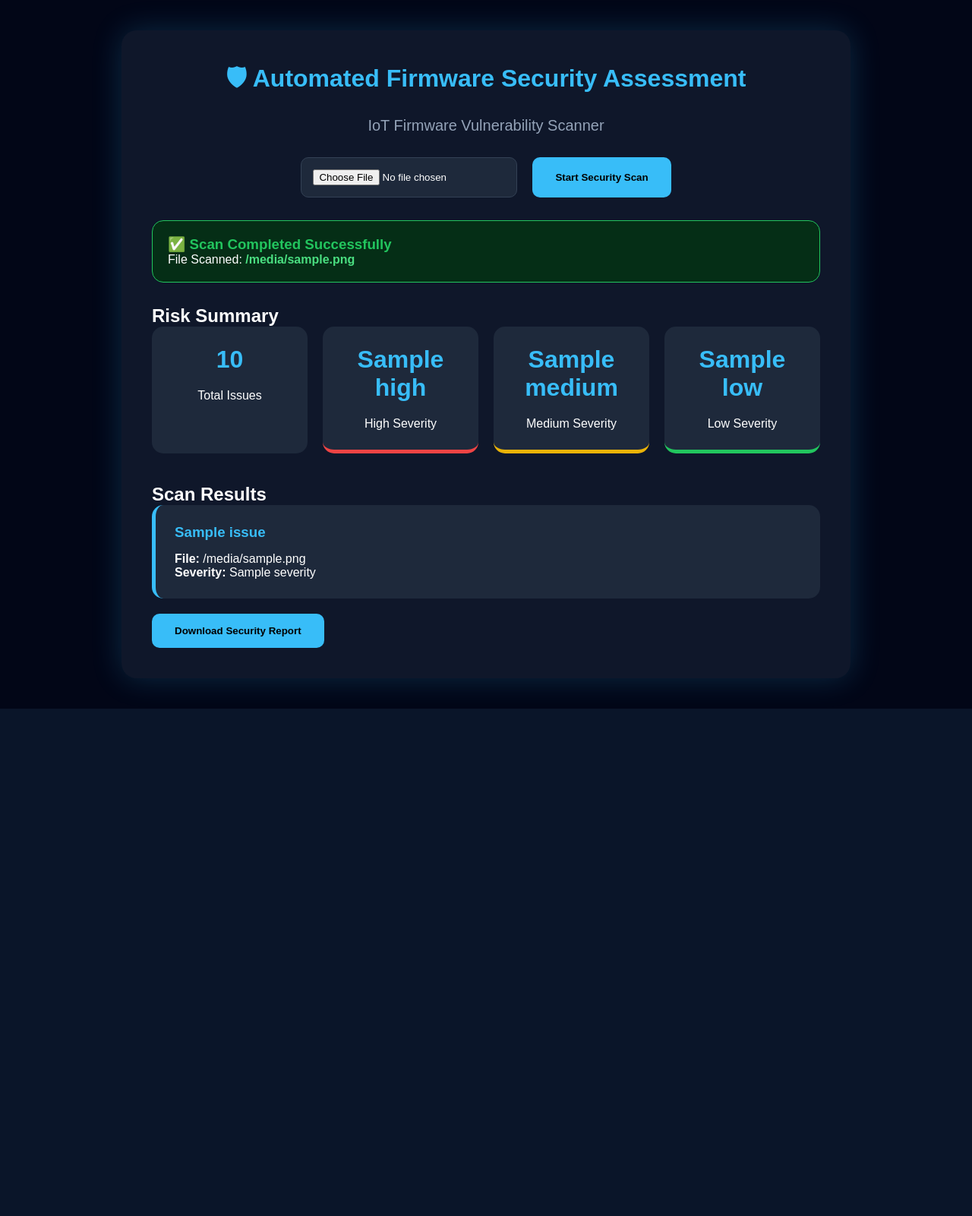
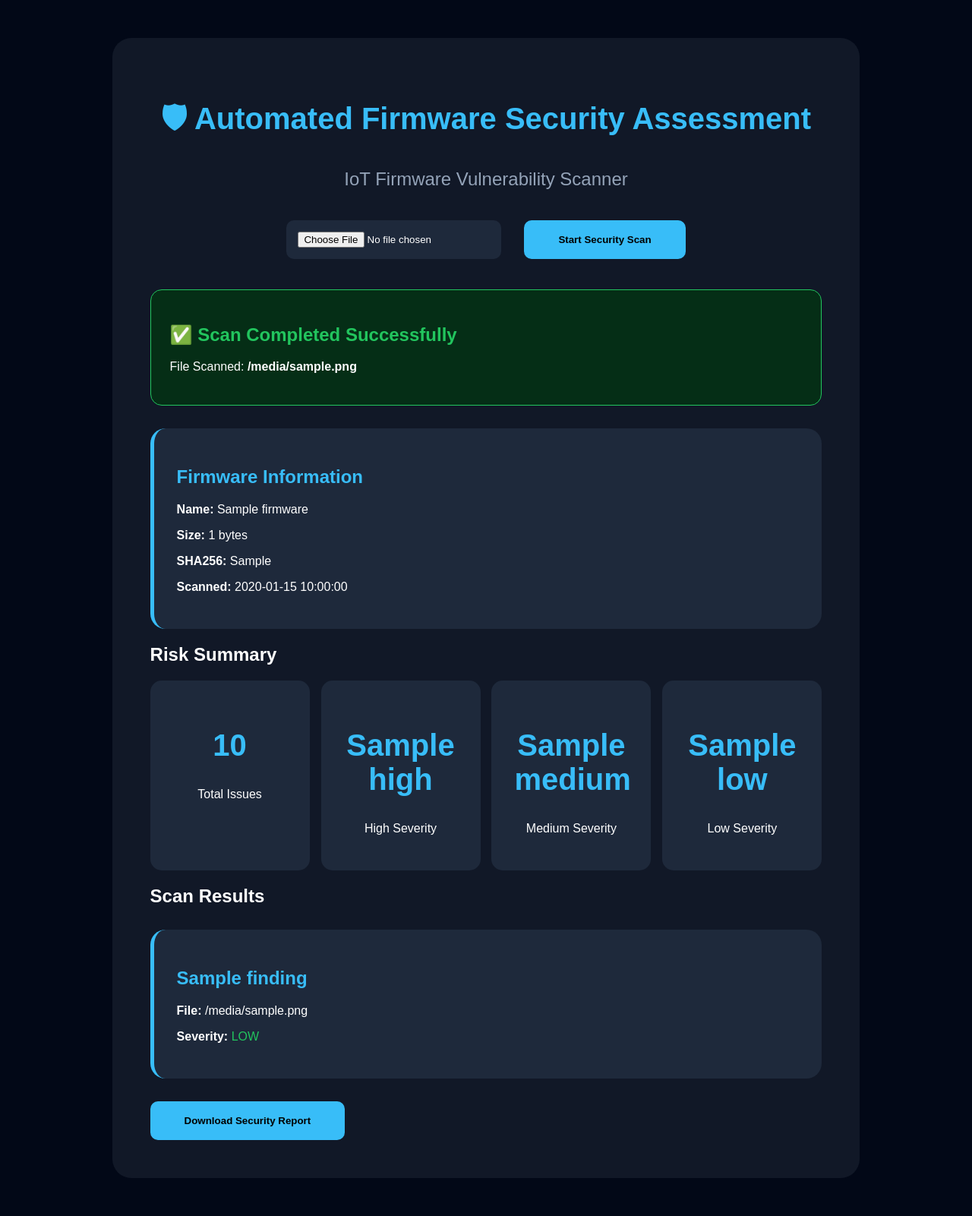
Before and after one commit to smruthinayak2006/Firmware_Security_Assessment, a Flask app: template app/templates/index.html in a window 1280 px wide. Shown: the whole page at 76% size. Before the commit the page ends 933 px from the top, so only its background shows below. Run offline with Flask 3, Linux system fonts and the light colour scheme; the template is opened without the code that fills it: most values are stand-ins (such as "Sample title", 1, 10 or a date in 2020).

Commit message:
Add firmware metadata extraction support

```diff
--- a/app/app.py
+++ b/app/app.py
@@ -12,11 +12,13 @@ sys.path.append(
 
 from scanner import scan_firmware
 
+from firmware_extractor import extract_firmware
+
 from risk_analyzer import calculate_risk_summary
 
 from report_generator import generate_report
 
-from firmware_extractor import extract_firmware
+from firmware_analyzer import analyze_firmware
 
 
 app = Flask(__name__)
@@ -67,6 +69,9 @@ def scan():
 
     uploaded_file.save(file_path)
 
+    firmware_info = analyze_firmware(
+        file_path
+    )
 
 
     extracted_path = extract_firmware(
@@ -96,7 +101,9 @@ def scan():
 
         summary=summary,
 
-        filename=uploaded_file.filename
+        filename=uploaded_file.filename,
+
+        firmware=firmware_info
 
     )
 
--- a/app/templates/index.html
+++ b/app/templates/index.html
@@ -2,23 +2,185 @@
 
 <html>
 
-
 <head>
 
+    <title>Firmware Security Scanner</title>
 
-<title>
-Firmware Security Scanner
-</title>
+    <style>
 
 
-<link
-rel="stylesheet"
-href="{{ url_for('static', filename='style.css') }}"
->
+        body {
+
+            background-color: #020817;
+            color: white;
+            font-family: Arial, Helvetica, sans-serif;
+
+        }
+
+
+        .container {
+
+            width: 70%;
+            margin: 50px auto;
+            background-color: #111827;
+            padding: 50px;
+            border-radius: 25px;
+
+        }
+
+
+        h1 {
+
+            color: #38bdf8;
+            text-align: center;
+            font-size: 40px;
+
+        }
+
+
+        .subtitle {
+
+            text-align: center;
+            color: #94a3b8;
+            font-size: 24px;
+
+        }
+
+
+        form {
+
+            display: flex;
+            justify-content: center;
+            gap: 30px;
+            margin-top: 40px;
+
+        }
+
+
+        input[type=file] {
+
+            background-color: #1e293b;
+            padding: 15px;
+            border-radius: 10px;
+
+        }
+
+
+        button {
+
+            background-color: #38bdf8;
+            border: none;
+            padding: 18px 45px;
+            border-radius: 10px;
+            font-weight: bold;
+            cursor: pointer;
+
+        }
+
+
+        .success {
+
+            margin-top: 40px;
+            padding: 25px;
+            border-radius: 15px;
+            border: 1px solid #22c55e;
+            background-color: #052e16;
+
+        }
+
+
+        .success h2 {
+
+            color: #22c55e;
+
+        }
+
+
+        .cards {
+
+            display: flex;
+            justify-content: space-between;
+
+        }
+
+
+        .card {
+
+            background-color: #1e293b;
+            width: 150px;
+            text-align: center;
+            padding: 30px;
+            border-radius: 15px;
+
+        }
+
+
+        .card h2 {
+
+            color: #38bdf8;
+            font-size: 40px;
+
+        }
+
+
+        .result-card {
+
+            background-color: #1e293b;
+            margin-top: 30px;
+            padding: 30px;
+            border-radius: 20px;
+            border-left: 5px solid #38bdf8;
+
+        }
+
+
+        .result-card h2 {
+
+            color: #38bdf8;
+
+        }
+
+
+        .high {
+
+            color: #ef4444;
+
+        }
+
+
+        .medium {
+
+            color: #eab308;
+
+        }
+
+
+        .low {
+
+            color: #22c55e;
+
+        }
+
+
+        .hash {
+
+            word-break: break-all;
+
+        }
+
+
+        .download {
+
+            margin-top: 30px;
+
+        }
+
+
+
+    </style>
 
 
 </head>
-
 
 
 
@@ -28,9 +190,7 @@ href="{{ url_for('static', filename='style.css') }}"
 <div class="container">
 
 
-<h1>
-🛡 Automated Firmware Security Assessment
-</h1>
+<h1>🛡 Automated Firmware Security Assessment</h1>
 
 
 <p class="subtitle">
@@ -41,20 +201,10 @@ IoT Firmware Vulnerability Scanner
 
 
 
+<form action="/scan" method="POST" enctype="multipart/form-data">
 
 
-<form
-action="/scan"
-method="POST"
-enctype="multipart/form-data"
->
-
-
-<input
-type="file"
-name="firmware"
-required
->
+<input type="file" name="firmware">
 
 
 <button type="submit">
@@ -70,30 +220,250 @@ Start Security Scan
 
 
 
-
 {% if filename %}
 
 
 <div class="success">
 
 
-<h3>
-✅ Scan Completed Successfully
-</h3>
+<h2>✅ Scan Completed Successfully</h2>
 
 
 <p>
 
 File Scanned:
 
-<span>
+<b>{{ filename }}</b>
 
-{{ filename }}
+</p>
+
+
+</div>
+
+
+{% endif %}
+
+
+
+
+
+{% if firmware %}
+
+
+<div class="result-card">
+
+
+<h2>Firmware Information</h2>
+
+
+<p>
+
+<b>Name:</b>
+
+{{ firmware.name }}
+
+</p>
+
+
+<p>
+
+<b>Size:</b>
+
+{{ firmware.size }} bytes
+
+</p>
+
+
+
+<p class="hash">
+
+<b>SHA256:</b>
+
+{{ firmware.sha256 }}
+
+</p>
+
+
+
+<p>
+
+<b>Scanned:</b>
+
+{{ firmware.scan_time }}
+
+</p>
+
+
+</div>
+
+
+{% endif %}
+
+
+
+
+
+
+{% if summary %}
+
+
+<h2>
+
+Risk Summary
+
+</h2>
+
+
+<div class="cards">
+
+
+<div class="card">
+
+<h2>{{ summary.total }}</h2>
+
+<p>Total Issues</p>
+
+</div>
+
+
+
+<div class="card">
+
+<h2>{{ summary.HIGH }}</h2>
+
+<p>High Severity</p>
+
+</div>
+
+
+
+<div class="card">
+
+<h2>{{ summary.MEDIUM }}</h2>
+
+<p>Medium Severity</p>
+
+</div>
+
+
+
+<div class="card">
+
+<h2>{{ summary.LOW }}</h2>
+
+<p>Low Severity</p>
+
+</div>
+
+
+
+</div>
+
+
+{% endif %}
+
+
+
+
+
+
+{% if results %}
+
+
+<h2>
+
+Scan Results
+
+</h2>
+
+
+
+{% for item in results %}
+
+
+<div class="result-card">
+
+
+<h2>
+
+{{ item.finding.name }}
+
+</h2>
+
+
+
+<p>
+
+<b>File:</b>
+
+{{ item.file }}
+
+</p>
+
+
+
+
+<p>
+
+<b>Severity:</b>
+
+
+{% if item.finding.severity == "HIGH" %}
+
+
+<span class="high">
+
+HIGH
 
 </span>
 
 
+{% elif item.finding.severity == "MEDIUM" %}
+
+
+<span class="medium">
+
+MEDIUM
+
+</span>
+
+
+{% else %}
+
+
+<span class="low">
+
+LOW
+
+</span>
+
+
+{% endif %}
+
+
 </p>
+
+
+</div>
+
+
+
+{% endfor %}
+
+
+
+<div class="download">
+
+
+<a href="/download">
+
+<button>
+
+Download Security Report
+
+</button>
+
+</a>
 
 
 </div>
@@ -105,172 +475,7 @@ File Scanned:
 
 
 
-
-
-
-
-{% if summary %}
-
-
-<h2>
-Risk Summary
-</h2>
-
-
-
-<div class="cards">
-
-
-
-<div class="card">
-
-<h1>
-{{ summary.total }}
-</h1>
-
-<p>Total Issues</p>
-
 </div>
-
-
-
-
-
-<div class="card high">
-
-<h1>
-{{ summary.HIGH }}
-</h1>
-
-<p>High Severity</p>
-
-</div>
-
-
-
-
-
-<div class="card medium">
-
-<h1>
-{{ summary.MEDIUM }}
-</h1>
-
-<p>Medium Severity</p>
-
-</div>
-
-
-
-
-
-<div class="card low">
-
-<h1>
-{{ summary.LOW }}
-</h1>
-
-<p>Low Severity</p>
-
-</div>
-
-
-
-</div>
-
-
-
-{% endif %}
-
-
-
-
-
-
-
-
-{% if results %}
-
-
-<h2>
-Scan Results
-</h2>
-
-
-
-{% for item in results %}
-
-
-<div class="result">
-
-
-<h3>
-
-{{ item.finding.issue }}
-
-</h3>
-
-
-
-<p>
-
-<b>File:</b>
-
-{{ item.file }}
-
-
-</p>
-
-
-
-<p>
-
-<b>Severity:</b>
-
-
-<span class="{{ item.finding.severity }}">
-
-
-{{ item.finding.severity }}
-
-
-</span>
-
-
-</p>
-
-
-
-</div>
-
-
-
-{% endfor %}
-
-
-
-
-
-<a href="/download">
-
-
-<button>
-
-Download Security Report
-
-</button>
-
-
-</a>
-
-
-
-{% endif %}
-
-
-
-</div>
-
 
 
 </body>
```
Also changed, not shown: analysis/firmware_analyzer.py (added, +48 -0 lines), analysis/firmware_extractor.py (+13 -8 lines).
